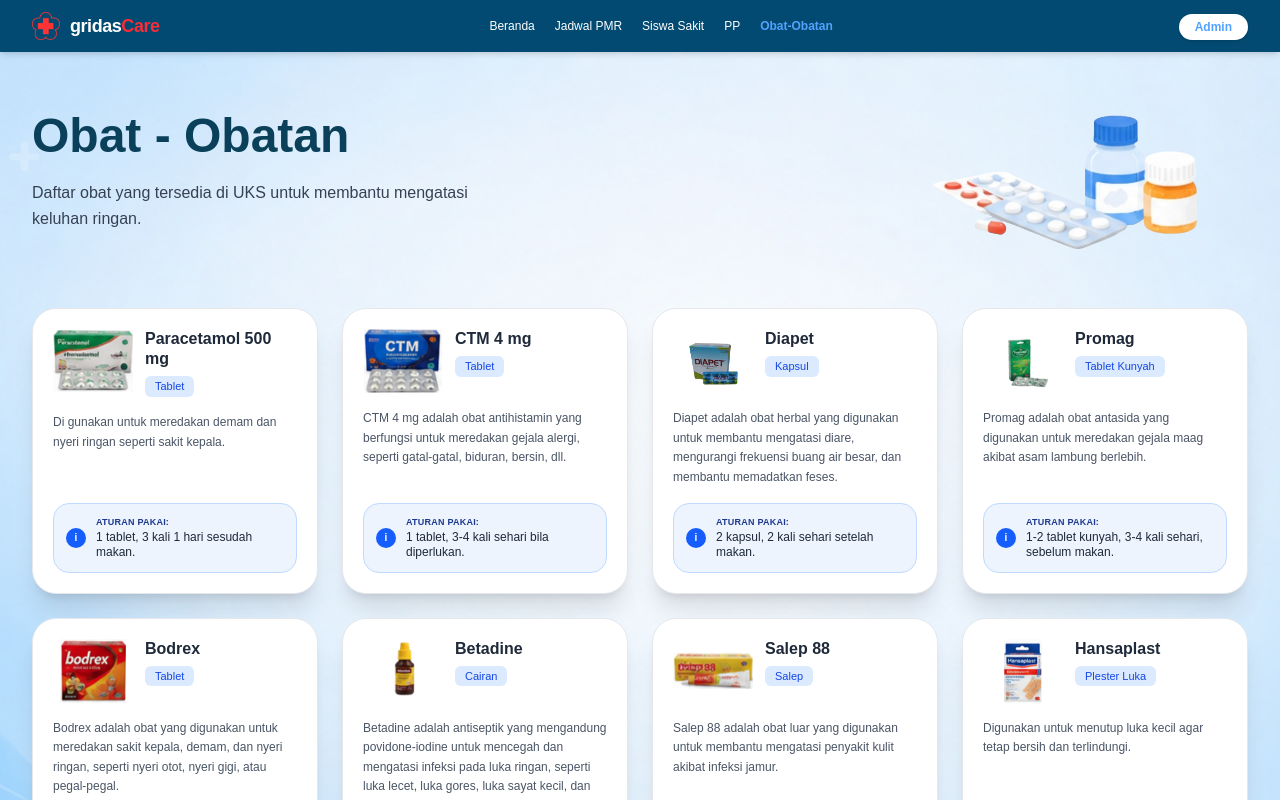
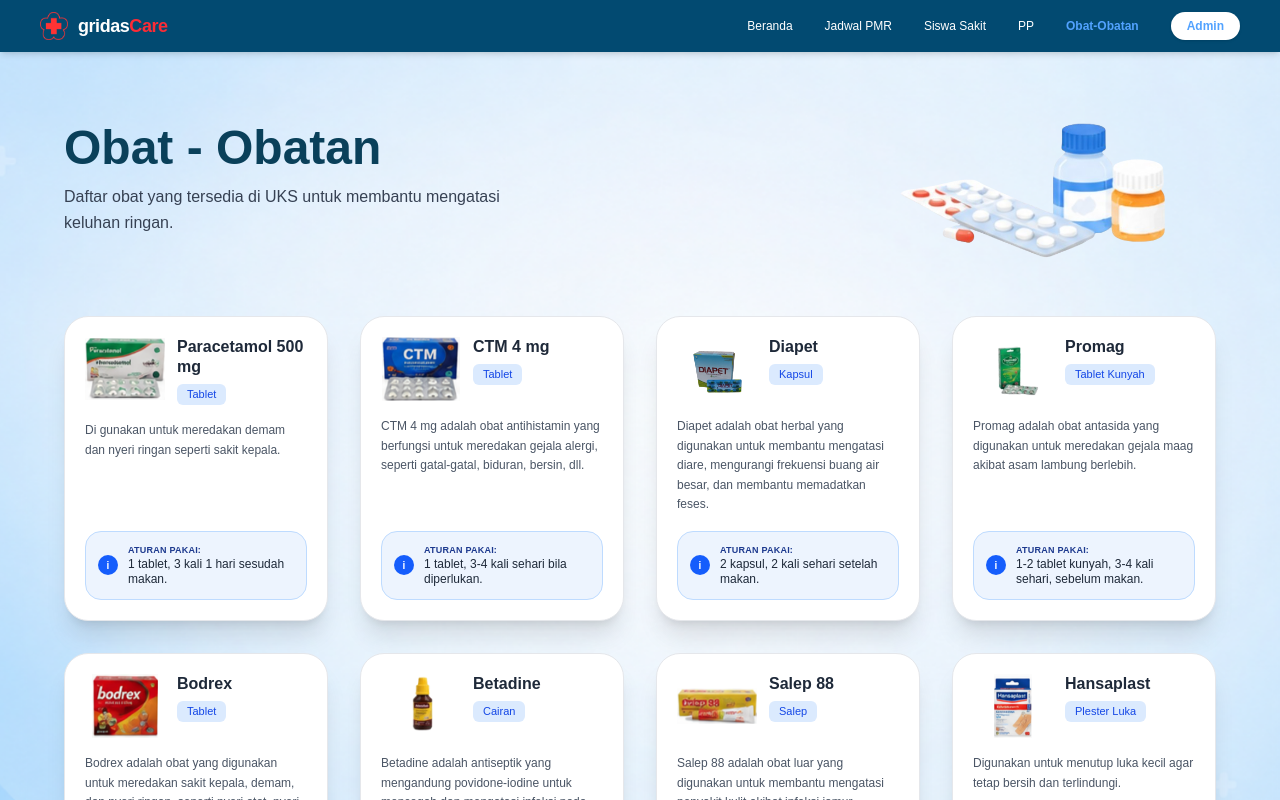
Before and after one commit to dewikaniiaa64-arch/gridasCare, a Next.js app: page /obat2 in a window 1280 px wide. Shown: the top 800 px of the page. Built offline with nearby package versions, Linux system fonts and the light colour scheme.

Commit message:
perbaikan navbar dan obat

```diff
--- a/app/components/Navbar.tsx
+++ b/app/components/Navbar.tsx
@@ -7,7 +7,7 @@
 
 export default function Navbar() {
   const pathname = usePathname();
-  const [isOpen, setIsOpen] = useState(false); // State untuk buka/tutup menu di HP
+  const [isOpen, setIsOpen] = useState(false);
 
   const hideNavbar =
     pathname === '/adm/dashboard' ||
@@ -20,10 +20,12 @@
   const isActive = (path: string) => pathname === path;
 
   return (
-    <nav className="bg-sky-900 sticky top-0 z-50 flex flex-col md:flex-row items-center justify-between py-3 px-6 md:px-8 text-white shadow-md">
-      {/* Bagian Atas di HP: Logo & Tombol Hamburger */}
-      <div className="w-full flex items-center justify-between md:w-auto">
-        <div className="flex items-center gap-2.5">
+    <nav className="bg-sky-900 sticky top-0 z-50 px-6 md:px-10 py-3 text-white shadow-md w-full">
+      {/* Kontainer Utama */}
+      <div className="flex items-center w-full">
+
+        {/* 1. Logo & Nama Instansi (Di Paling Kiri) */}
+        <div className="flex items-center gap-2.5 shrink-0">
           <div className="relative w-7 h-7">
             <Image src="/images/pmi.png" alt="Logo PMI" fill className="object-contain" />
           </div>
@@ -32,6 +34,49 @@
             <span className="text-red-500">Care</span>
           </div>
         </div>
+
+        {/* 2. Menu Navigasi Desktop (Dipaksa ke kanan dengan ml-auto & gap lebih renggang) */}
+        <div className="hidden md:flex items-center gap-8 text-xs font-medium ml-auto mr-8">
+          <Link
+            href="/"
+            className={`transition ${isActive('/') ? 'text-blue-400 font-semibold' : 'text-white hover:text-blue-300'}`}
+          >
+            Beranda
+          </Link>
+          <Link
+            href="/Jadwal_petugas"
+            className={`transition ${isActive('/Jadwal_petugas') ? 'text-blue-400 font-semibold' : 'text-white hover:text-blue-300'}`}
+          >
+            Jadwal PMR
+          </Link>
+          <Link
+            href="/user_siswasakit"
+            className={`transition ${isActive('/user_siswasakit') ? 'text-blue-400 font-semibold' : 'text-white hover:text-blue-300'}`}
+          >
+            Siswa Sakit
+          </Link>
+          <Link
+            href="/pertolongan"
+            className={`transition ${isActive('/pertolongan') ? 'text-blue-400 font-semibold' : 'text-white hover:text-blue-300'}`}
+          >
+            PP
+          </Link>
+          <Link
+            href="/obat2"
+            className={`transition ${isActive('/obat2') ? 'text-blue-400 font-semibold' : 'text-white hover:text-blue-300'}`}
+          >
+            Obat-Obatan
+          </Link>
+        </div>
+
+        {/* 3. Tombol Admin di Paling Kanan */}
+        <div className="flex items-center gap-3 shrink-0 md:ml-0 ml-auto">
+          <Link
+            href="/login"
+            className="hidden md:block bg-white text-blue-400 px-4 py-1.5 rounded-full font-bold text-xs hover:bg-gray-100 transition shadow"
+          >
+            Admin
+          </Link>
 
           {/* Tombol Hamburger khusus HP */}
           <button
@@ -54,67 +99,55 @@
           </button>
         </div>
 
-      {/* Menu Navigasi (Tampil berjejer di desktop, dropdown turun ke bawah saat tombol hamburger diklik di HP) */}
-      <div
-        className={`${
-          isOpen ? 'flex' : 'hidden'
-        } md:flex flex-col md:flex-row items-center w-full md:w-auto gap-4 md:gap-5 text-xs font-medium mt-4 md:mt-0 pt-3 md:pt-0 border-t border-sky-800 md:border-t-0`}
-      >
+      </div>
+
+      {/* Menu Dropdown khusus Tampilan HP (Mobile) */}
+      {isOpen && (
+        <div className="md:hidden flex flex-col gap-3 mt-4 pt-3 border-t border-sky-800 text-xs font-medium w-full">
           <Link
             href="/"
             onClick={() => setIsOpen(false)}
-          className={`transition py-1 md:py-0 ${isActive('/') ? 'text-blue-400 font-semibold' : 'text-white hover:text-blue-300'}`}
+            className={`transition py-1 ${isActive('/') ? 'text-blue-400 font-semibold' : 'text-white hover:text-blue-300'}`}
           >
             Beranda
           </Link>
           <Link
             href="/Jadwal_petugas"
             onClick={() => setIsOpen(false)}
-          className={`transition py-1 md:py-0 ${isActive('/Jadwal_petugas') ? 'text-blue-400 font-semibold' : 'text-white hover:text-blue-300'}`}
+            className={`transition py-1 ${isActive('/Jadwal_petugas') ? 'text-blue-400 font-semibold' : 'text-white hover:text-blue-300'}`}
           >
             Jadwal PMR
           </Link>
           <Link
             href="/user_siswasakit"
             onClick={() => setIsOpen(false)}
-          className={`transition py-1 md:py-0 ${isActive('/user_siswasakit') ? 'text-blue-400 font-semibold' : 'text-white hover:text-blue-300'}`}
+            className={`transition py-1 ${isActive('/user_siswasakit') ? 'text-blue-400 font-semibold' : 'text-white hover:text-blue-300'}`}
           >
             Siswa Sakit
           </Link>
           <Link
             href="/pertolongan"
             onClick={() => setIsOpen(false)}
-          className={`transition py-1 md:py-0 ${isActive('/pertolongan') ? 'text-blue-400 font-semibold' : 'text-white hover:text-blue-300'}`}
+            className={`transition py-1 ${isActive('/pertolongan') ? 'text-blue-400 font-semibold' : 'text-white hover:text-blue-300'}`}
           >
             PP
           </Link>
           <Link
             href="/obat2"
             onClick={() => setIsOpen(false)}
-          className={`transition py-1 md:py-0 ${isActive('/obat2') ? 'text-blue-400 font-semibold' : 'text-white hover:text-blue-300'}`}
+            className={`transition py-1 ${isActive('/obat2') ? 'text-blue-400 font-semibold' : 'text-white hover:text-blue-300'}`}
           >
             Obat-Obatan
           </Link>
-
-        {/* Tombol Admin versi mobile (muncul di dalam menu dropdown HP) */}
           <Link
             href="/login"
             onClick={() => setIsOpen(false)}
-          className="md:hidden mt-2 bg-white text-blue-400 px-4 py-1.5 rounded-full font-bold text-xs hover:bg-gray-100 transition shadow"
+            className="w-fit mt-1 bg-white text-blue-400 px-4 py-1.5 rounded-full font-bold text-xs hover:bg-gray-100 transition shadow"
           >
             Admin
           </Link>
         </div>
-
-      {/* Tombol Admin khusus Desktop (posisi di kanan luar menu) */}
-      <div className="hidden md:block ml-4">
-        <Link
-          href="/login"
-          className="bg-white text-blue-400 px-4 py-1.5 rounded-full font-bold text-xs hover:bg-gray-100 transition shadow"
-        >
-          Admin
-        </Link>
-      </div>
+      )}
     </nav>
   );
 }
--- a/app/obat2/page.tsx
+++ b/app/obat2/page.tsx
@@ -65,22 +65,22 @@
 
   return (
     <div
-      className="min-h-screen bg-cover bg-center bg-no-repeat px-4 sm:px-8 pt-6 md:pt-8 pb-10 w-full overflow-x-hidden"
+      className="min-h-screen bg-cover bg-center bg-no-repeat px-4 sm:px-8 md:px-12 lg:px-16 pt-6 md:pt-10 pb-12 w-full overflow-x-hidden"
       style={{
         backgroundImage: "url('/images/background.png')",
       }}
     >
       {/* Hero Section */}
-      <div className="flex flex-col md:flex-row items-center justify-between mb-10 md:mb-12 gap-6">
+      <div className="max-w-7xl mx-auto flex flex-col md:flex-row items-center justify-between mb-10 md:mb-12 gap-6">
 
-        {/* Sisi Kiri / Atas Header */}
-        <div className="text-center md:text-left flex flex-col items-center md:items-start w-full md:w-auto">
+        {/* Sisi Kiri (Judul & Deskripsi) */}
+        <div className="text-center md:text-left flex flex-col items-center md:items-start max-w-md">
           <h1 className="text-3xl sm:text-4xl md:text-5xl font-bold text-[#0A405A] mb-3">
             Obat - Obatan
           </h1>
 
-          {/* Foto Obat Khusus Layar HP (Hanya tampil di HP, tersembunyi di Desktop) */}
-          <div className="flex md:hidden w-56 h-32 relative my-2 items-center justify-center">
+          {/* Gambar khusus HP */}
+          <div className="w-56 h-32 relative my-2 md:hidden">
             <Image
               src="/images/obet.png"
               alt="Ilustrasi Obat"
@@ -89,13 +89,13 @@
             />
           </div>
 
-          <p className="text-gray-700 max-w-md text-sm md:text-base leading-relaxed mt-1 md:mt-2">
+          <p className="text-gray-700 text-sm md:text-base leading-relaxed">
             Daftar obat yang tersedia di UKS untuk membantu mengatasi keluhan ringan.
           </p>
         </div>
 
-        {/* Foto Obat Khusus Layar Desktop (Sembunyi di HP, Tampil Kanan di Desktop) */}
-        <div className="hidden md:block w-80 h-44 relative shrink-0">
+        {/* Gambar khusus Desktop */}
+        <div className="hidden md:block w-72 lg:w-80 h-44 relative shrink-0">
           <Image
             src="/images/obet.png"
             alt="Ilustrasi Obat"
@@ -106,8 +106,8 @@
 
       </div>
 
-      {/* Grid Card Obat */}
-      <div className="grid grid-cols-1 sm:grid-cols-2 lg:grid-cols-4 gap-4 sm:gap-6 mb-12">
+      {/* Grid Card Obat (Gap Diperbesar Jadi gap-6 md:gap-8 Supaya Tidak Berdempetan) */}
+      <div className="max-w-7xl mx-auto grid grid-cols-1 sm:grid-cols-2 lg:grid-cols-4 gap-6 md:gap-8 mb-12">
         {daftarObat.map((obat, idx) => (
           <div
             key={idx}
@@ -157,7 +157,9 @@
       </div>
 
       {/* Catatan Tambahan */}
-      <CatatanBox />
+      <div className="max-w-7xl mx-auto">
+        <CatatanBox />
+      </div>
     </div>
   );
 }
```
Lines whose indentation alone changed are shown as unchanged.
